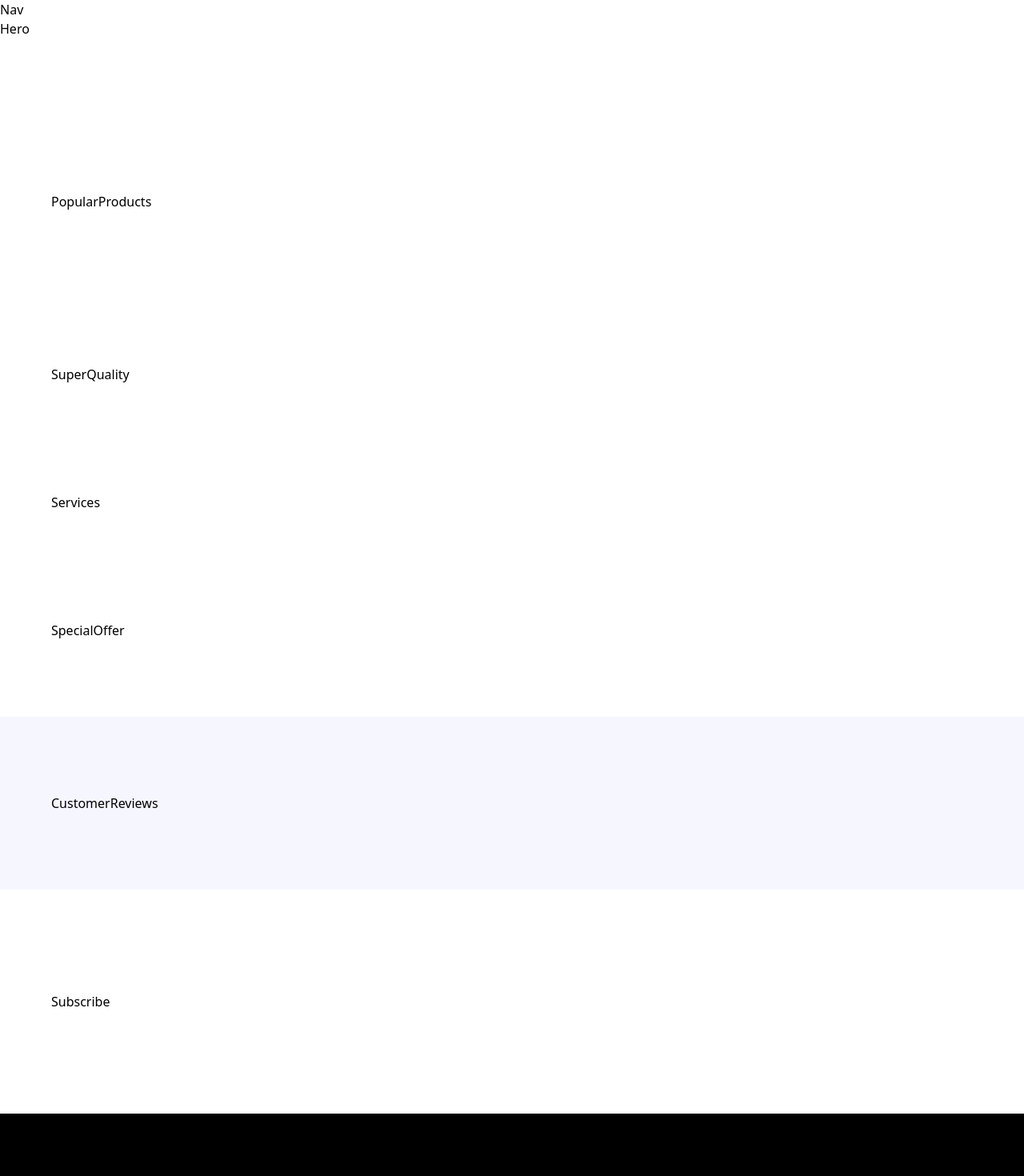
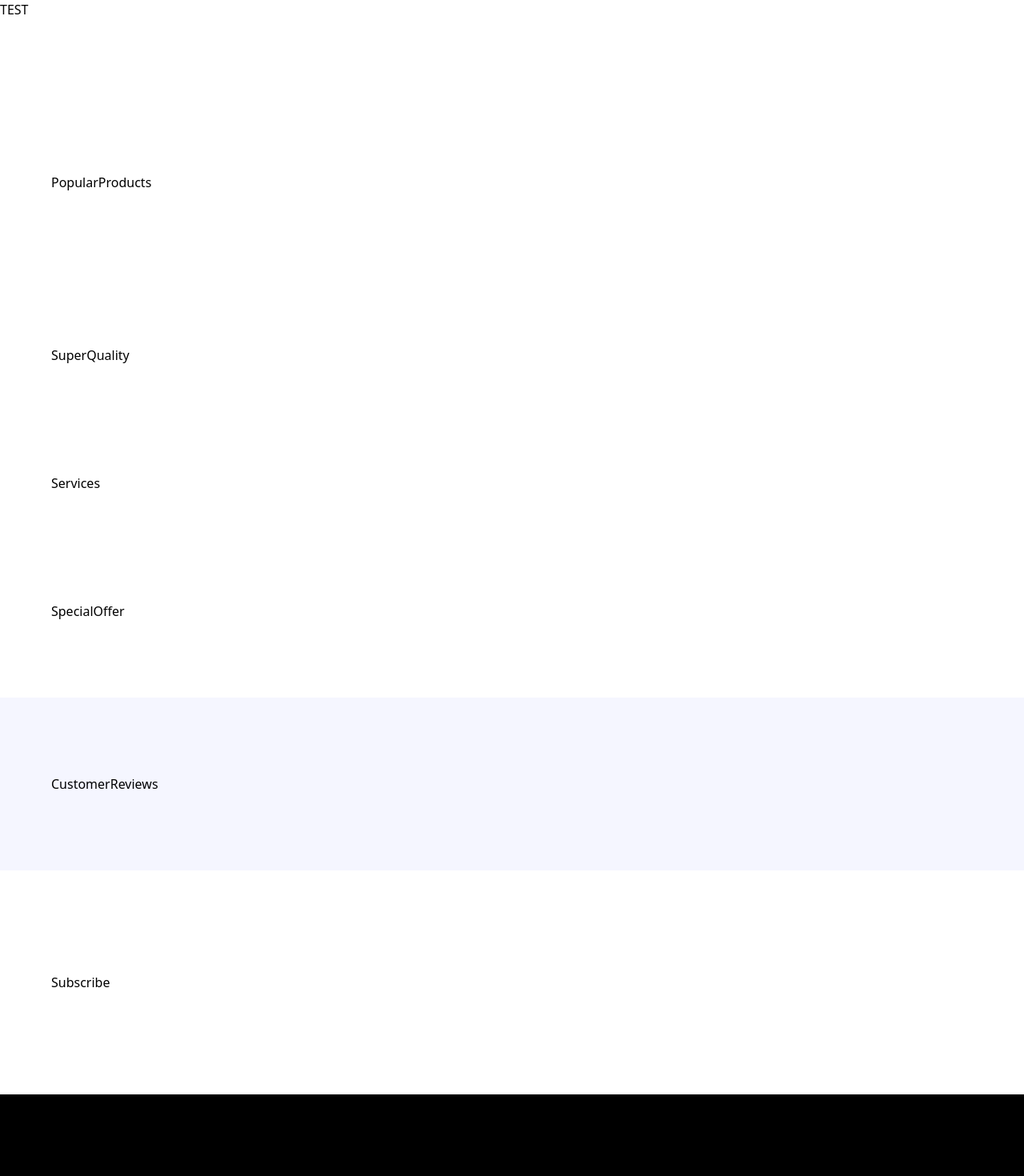
Before and after one commit to paprikrumplikas/nike-landing-page, a React (Vite) app: page / in a window 1280 px wide. Shown: the top 1470 px of the page at 80% size. Built offline with nearby package versions, Linux system fonts and the light colour scheme; a web font is replaced by a local one.

Commit message:
Folder structure

```diff
--- a/src/App.jsx
+++ b/src/App.jsx
@@ -1,38 +1,41 @@
+import { CustomerReviews, Footer, Hero, PopularProducts, Services, SpecialOffer, Subscribe, SuperQuality } from "./sections";
+
+
 const App = () => (
   <main className="relative">
-    Nav
+    {/*<Nav />*/}
 
     {/** @learning @note the custom utility classes that we defined in index.css */}
     <section className="xl:padding-1 wide:padding-r padding-b">
-      Hero
+      <Hero />
     </section>
 
     <section className="padding">
-      PopularProducts
+      <PopularProducts />
     </section>
 
     <section className="padding">
-      SuperQuality
+      <SuperQuality />
     </section>
 
     <section className="padding-x py-10 ">
-      Services
+      <Services />
     </section>
 
     <section className="padding">
-      SpecialOffer
+      <SpecialOffer />
     </section>
 
     <section className="bg-pale-blue padding">
-      CustomerReviews
+      <CustomerReviews />
     </section>
 
     <section className="padding-x sm:py-32 py-16 w-full">
-      Subscribe
+      <Subscribe />
     </section>
 
     <section className="bg-black padding-x padding-t pb-8">
-      Footer
+      <Footer />
     </section>
   </main>
 )
--- /dev/null
+++ b/src/sections/CustomerReviews.jsx
@@ -0,0 +1,8 @@
+
+const CustomerReviews = () => {
+    return (
+        <div>CustomerReviews</div>
+    )
+}
+
+export default CustomerReviews
--- /dev/null
+++ b/src/sections/Footer.jsx
@@ -0,0 +1,8 @@
+
+const Footer = () => {
+    return (
+        <div>Footer</div>
+    )
+}
+
+export default Footer
--- /dev/null
+++ b/src/sections/Hero.jsx
@@ -0,0 +1,8 @@
+
+const Hero = () => {
+    return (
+        <div>TEST</div>
+    )
+}
+
+export default Hero
--- /dev/null
+++ b/src/sections/PopularProducts.jsx
@@ -0,0 +1,8 @@
+
+const PopularProducts = () => {
+    return (
+        <div>PopularProducts</div>
+    )
+}
+
+export default PopularProducts
--- /dev/null
+++ b/src/sections/Services.jsx
@@ -0,0 +1,8 @@
+
+const Services = () => {
+    return (
+        <div>Services</div>
+    )
+}
+
+export default Services
--- /dev/null
+++ b/src/sections/SpecialOffer.jsx
@@ -0,0 +1,8 @@
+
+const SpecialOffer = () => {
+    return (
+        <div>SpecialOffer</div>
+    )
+}
+
+export default SpecialOffer
--- /dev/null
+++ b/src/sections/Subscribe.jsx
@@ -0,0 +1,8 @@
+
+const Subscribe = () => {
+    return (
+        <div>Subscribe</div>
+    )
+}
+
+export default Subscribe
--- /dev/null
+++ b/src/sections/SuperQuality.jsx
@@ -0,0 +1,8 @@
+
+const SuperQuality = () => {
+    return (
+        <div>SuperQuality</div>
+    )
+}
+
+export default SuperQuality
--- /dev/null
+++ b/src/sections/index.js
@@ -0,0 +1,19 @@
+import Hero from "./Hero";
+import SpecialOffer from "./SpecialOffer";
+import Footer from "./Footer";
+import Subscribe from "./Subscribe";
+import PopularProducts from "./PopularProducts";
+import Services from "./Services";
+import CustomerReviews from "./CustomerReviews";
+import SuperQuality from "./SuperQuality";
+
+export {
+    Hero,
+    PopularProducts,
+    SuperQuality,
+    Services,
+    SpecialOffer,
+    CustomerReviews,
+    Subscribe,
+    Footer,
+}
```
Also changed, not shown: 1 other file (tests, documents, lock files or other folders).
